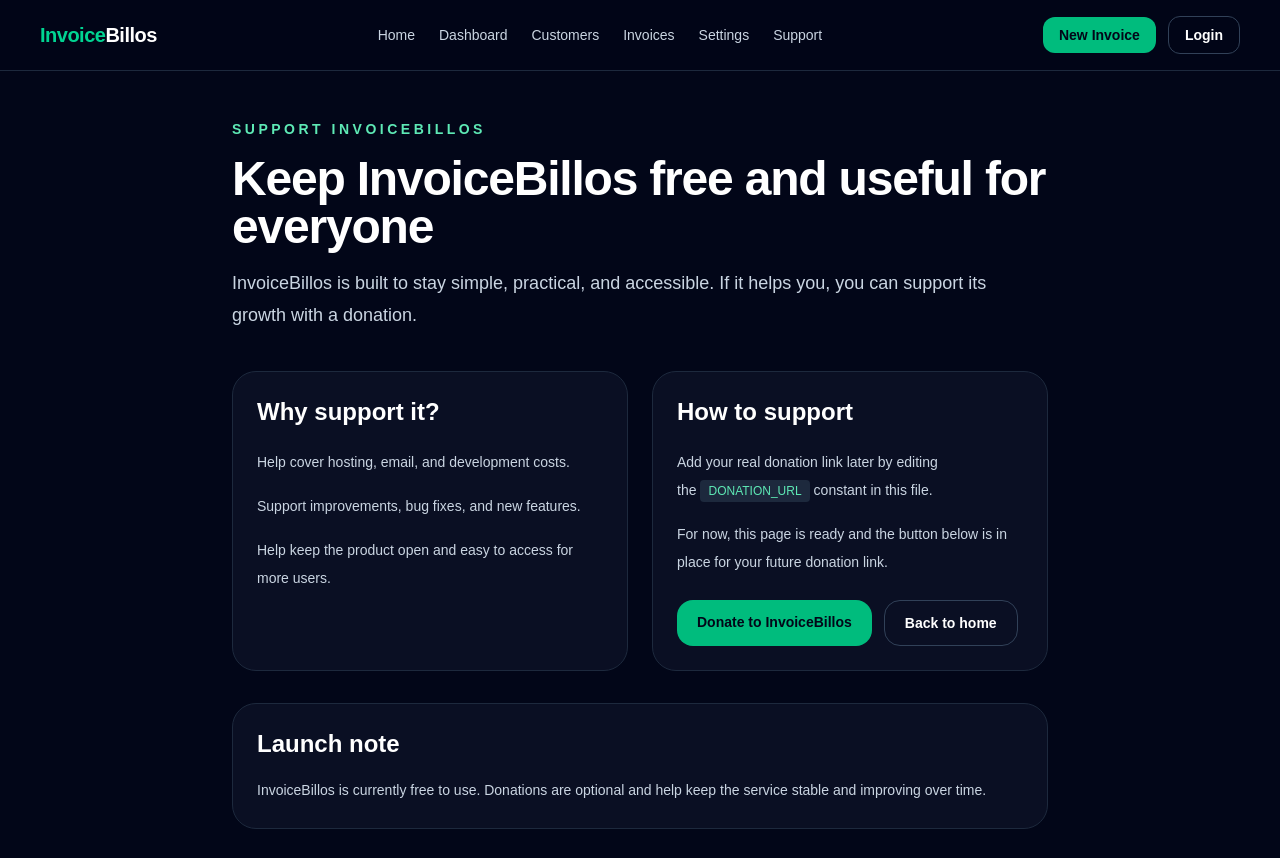
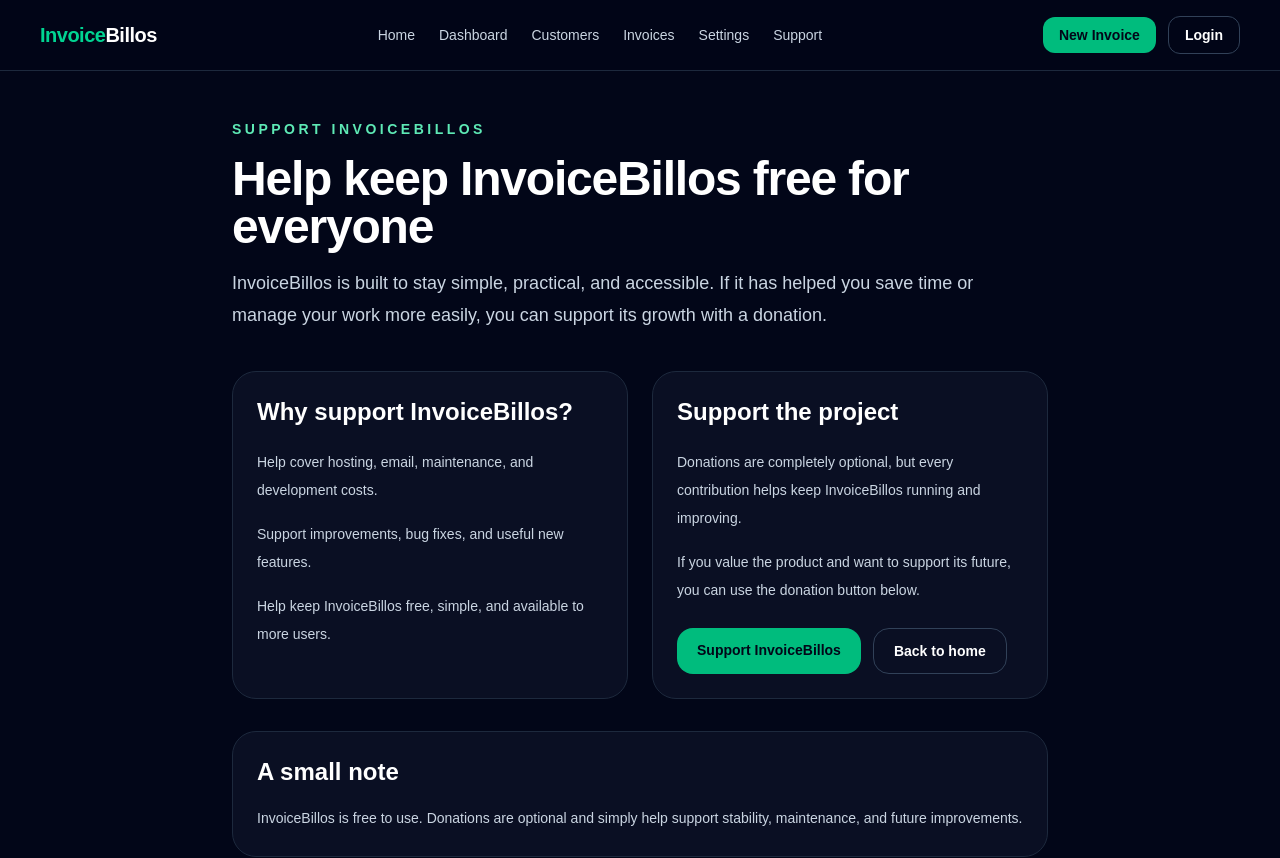
Before and after one commit to MajoniUtete/invoicebillos, a Next.js app: page /support in a window 1280 px wide. Shown: the top 858 px of the page. Built offline with nearby package versions, Linux system fonts and the light colour scheme; no server answers.

Commit message:
Polish support page wording

```diff
--- a/app/support/page.tsx
+++ b/app/support/page.tsx
@@ -1,7 +1,5 @@
 import Link from "next/link";
-
 const DONATION_URL = "https://buy.stripe.com/4gM4gB9dsaJv3zI5et8so00";
-
 export default function SupportPage() {
   return (
     <main className="min-h-screen bg-slate-950 text-white">
@@ -11,37 +9,37 @@ export default function SupportPage() {
             Support InvoiceBillos
           </p>
           <h1 className="mt-4 text-4xl font-bold tracking-tight md:text-5xl">
-            Keep InvoiceBillos free and useful for everyone
+            Help keep InvoiceBillos free for everyone
           </h1>
           <p className="mt-4 max-w-3xl text-lg leading-8 text-slate-300">
             InvoiceBillos is built to stay simple, practical, and accessible.
-            If it helps you, you can support its growth with a donation.
+            If it has helped you save time or manage your work more easily, you
+            can support its growth with a donation.
           </p>
         </div>
 
         <section className="grid gap-6 md:grid-cols-2">
           <div className="rounded-3xl border border-slate-800 bg-slate-900/60 p-6">
-            <h2 className="text-2xl font-semibold">Why support it?</h2>
+            <h2 className="text-2xl font-semibold">Why support InvoiceBillos?</h2>
             <div className="mt-5 space-y-4 text-sm leading-7 text-slate-300">
-              <p>Help cover hosting, email, and development costs.</p>
-              <p>Support improvements, bug fixes, and new features.</p>
-              <p>Help keep the product open and easy to access for more users.</p>
+              <p>Help cover hosting, email, maintenance, and development costs.</p>
+              <p>Support improvements, bug fixes, and useful new features.</p>
+              <p>
+                Help keep InvoiceBillos free, simple, and available to more users.
+              </p>
             </div>
           </div>
 
           <div className="rounded-3xl border border-slate-800 bg-slate-900/60 p-6">
-            <h2 className="text-2xl font-semibold">How to support</h2>
+            <h2 className="text-2xl font-semibold">Support the project</h2>
             <div className="mt-5 space-y-4 text-sm leading-7 text-slate-300">
               <p>
-                Add your real donation link later by editing the
-                <span className="mx-1 rounded bg-slate-800 px-2 py-1 font-mono text-xs text-emerald-300">
-                  DONATION_URL
-                </span>
-                constant in this file.
+                Donations are completely optional, but every contribution helps
+                keep InvoiceBillos running and improving.
               </p>
               <p>
-                For now, this page is ready and the button below is in place for
-                your future donation link.
+                If you value the product and want to support its future, you can
+                use the donation button below.
               </p>
             </div>
 
@@ -52,7 +50,7 @@ export default function SupportPage() {
                 rel="noreferrer"
                 className="rounded-2xl bg-emerald-500 px-5 py-3 text-sm font-semibold text-slate-950 transition hover:bg-emerald-400"
               >
-                Donate to InvoiceBillos
+                Support InvoiceBillos
               </a>
 
               <Link
@@ -66,10 +64,10 @@ export default function SupportPage() {
         </section>
 
         <section className="mt-8 rounded-3xl border border-slate-800 bg-slate-900/60 p-6">
-          <h2 className="text-2xl font-semibold">Launch note</h2>
+          <h2 className="text-2xl font-semibold">A small note</h2>
           <p className="mt-4 text-sm leading-7 text-slate-300">
-            InvoiceBillos is currently free to use. Donations are optional and
-            help keep the service stable and improving over time.
+            InvoiceBillos is free to use. Donations are optional and simply help
+            support stability, maintenance, and future improvements.
           </p>
         </section>
       </div>
```
